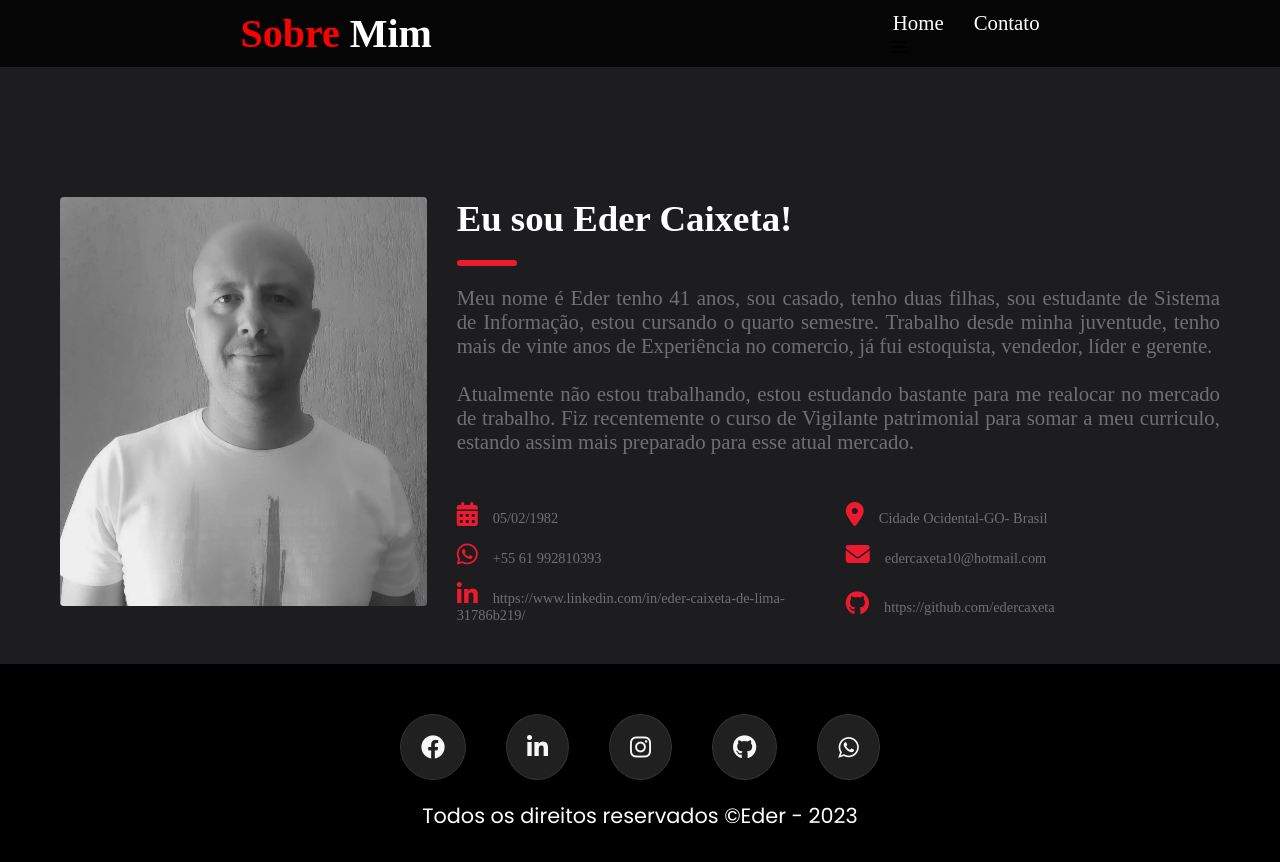
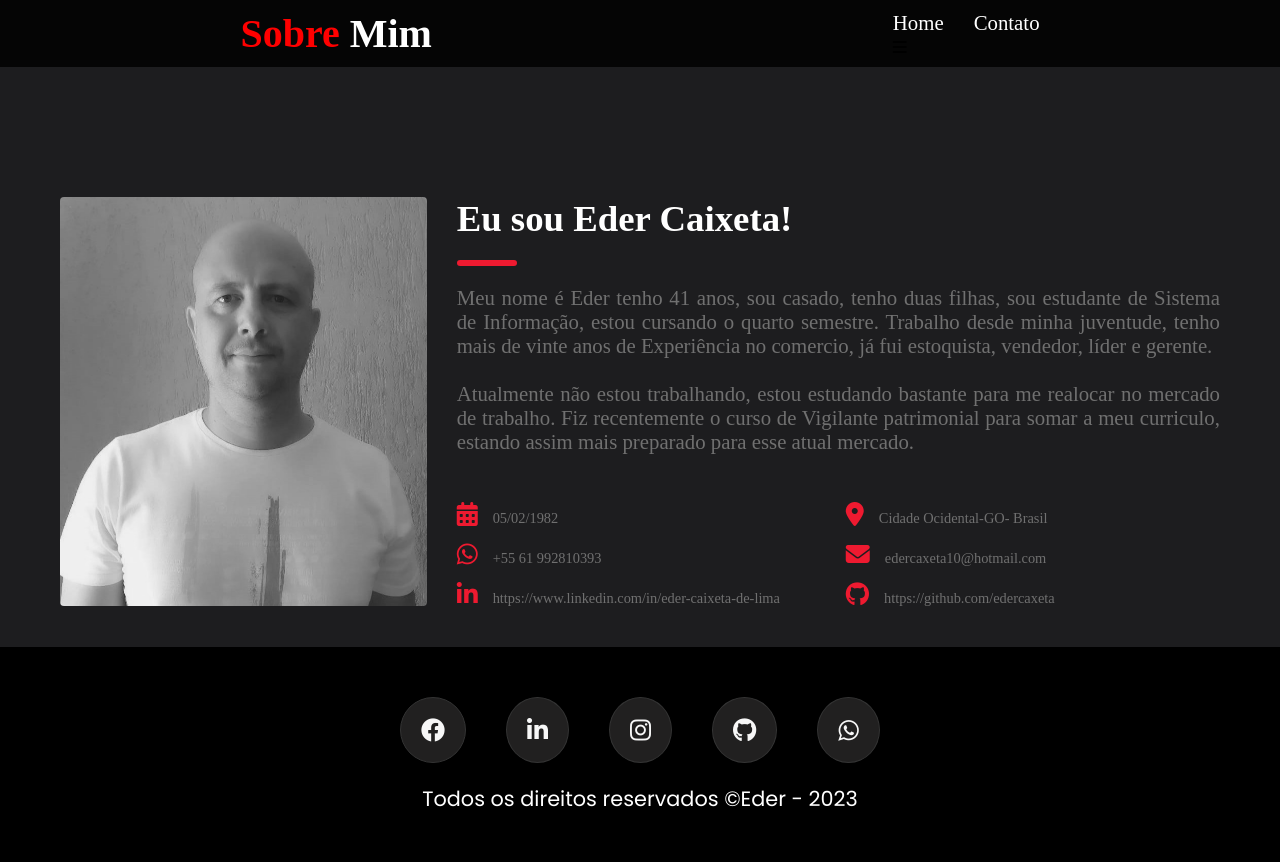
Before and after one commit to edercaxeta/Portifolio, a plain HTML site: page index2.html in a window 1280 px wide. Drawn offline with Linux system fonts and the light colour scheme.

Commit message:
Update index2.html
ajuste

```diff
--- a/index2.html
+++ b/index2.html
@@ -43,7 +43,7 @@
                     <p><i class="fa-solid fa-location-dot"></i>Cidade Ocidental-GO- Brasil</p>
                     <p><i class="fa-brands fa-whatsapp"></i>+55 61 992810393</p>
                     <p><i class="fa-solid fa-envelope"></i>edercaxeta10@hotmail.com</p>
-                    <p><i class="fa-brands fa-linkedin"></i>https://www.linkedin.com/in/eder-caixeta-de-lima-31786b219/</p>
+                    <p><i class="fa-brands fa-linkedin"></i>https://www.linkedin.com/in/eder-caixeta-de-lima</p>
                     <p><i class="fa-brands fa-github"></i>https://github.com/edercaxeta</p>
                 </div>
             </div>
```
